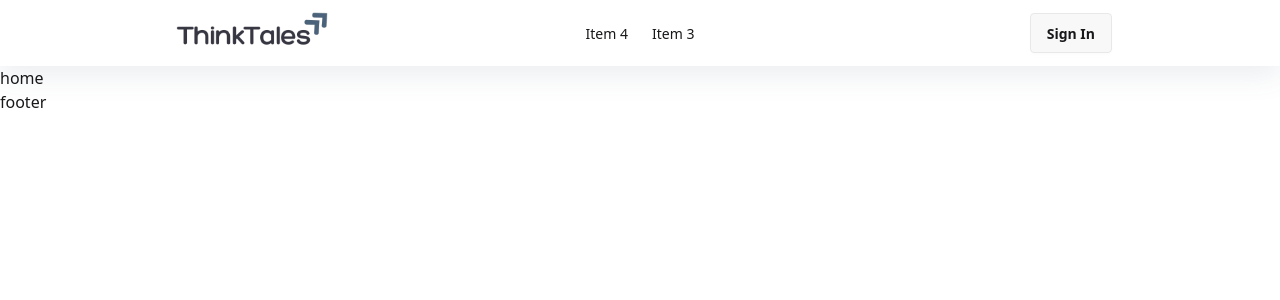
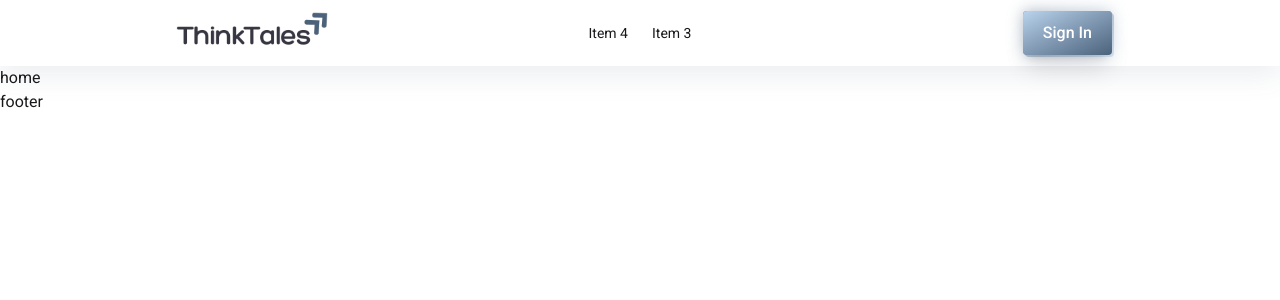
Before and after one commit to istiakiraz/ThinkTales, a React (Vite) app: page / in a window 1280 px wide. Shown: the top 300 px of the page. Built offline with nearby package versions, Linux system fonts and the light colour scheme.

Commit message:
added a navbar

```diff
--- a/index.html
+++ b/index.html
@@ -1,13 +1,23 @@
 <!doctype html>
 <html lang="en" data-theme="light">
+
 <head>
   <meta charset="UTF-8" />
   <link rel="icon" type="image/svg+xml" href="/src/assets/logo.png" />
   <meta name="viewport" content="width=device-width, initial-scale=1.0" />
+
+  <!-- google font -->
+  <link rel="preconnect" href="https://fonts.googleapis.com">
+  <link rel="preconnect" href="https://fonts.gstatic.com" crossorigin>
+  <link href="https://fonts.googleapis.com/css2?family=Roboto:ital,wght@0,100..900;1,100..900&display=swap"
+    rel="stylesheet">
+
   <title>ThinkTales</title>
 </head>
+
 <body>
   <div id="root"></div>
   <script type="module" src="/src/main.jsx"></script>
 </body>
+
 </html>
--- a/src/App.css
+++ b/src/App.css
@@ -1,2 +1,6 @@
 @import "tailwindcss";
 @plugin "daisyui";
+
+body{
+  font-family: "Roboto", sans-serif;
+}
--- a/src/components/Navbar.jsx
+++ b/src/components/Navbar.jsx
@@ -27,7 +27,11 @@ const Navbar = () => {
               className=" md:hidden mr-1 cursor-pointer  p-1 rounded-l"
               onClick={() => setShow(!show)}
             >
-              {show ? <RxCross2 size={27} color="gray" /> : <RxHamburgerMenu size={27} color="gray" />}
+              {show ? (
+                <RxCross2 size={27} color="gray" />
+              ) : (
+                <RxHamburgerMenu size={27} color="gray" />
+              )}
             </span>
 
             <ul
@@ -55,8 +59,16 @@ const Navbar = () => {
         <li><a>Item 3</a></li>
       </ul>
     </div> */}
+          <a
 
-          <a className="btn">Sign In</a>
+            className="px-5 py-2.5 relative rounded group font-medium text-white inline-block"
+          >
+            <span className="absolute top-0 left-0 w-full h-full rounded opacity-50 filter blur-sm bg-gradient-to-br from-[#4c637c] to-[#bbd4ee]"></span>
+            <span className="h-full w-full inset-0 absolute mt-0.5 ml-0.5 bg-gradient-to-br filter group-active:opacity-0 rounded opacity-50 from-[#4c637c] to-[#bbd4ee]"></span>
+            <span className="absolute inset-0 w-full h-full transition-all duration-200 ease-out rounded shadow-xl bg-gradient-to-br filter group-active:opacity-0 group-hover:blur-sm from-[#4c637c] to-[#bbd4ee]"></span>
+            <span className="absolute inset-0 w-full h-full transition duration-200 ease-out rounded bg-gradient-to-br to-[#4c637c] from-[#bbd4ee]"></span>
+            <span className="relative">Sign In</span>
+          </a>
         </div>
       </div>
     </div>
```
Lines whose indentation alone changed are shown as unchanged.
